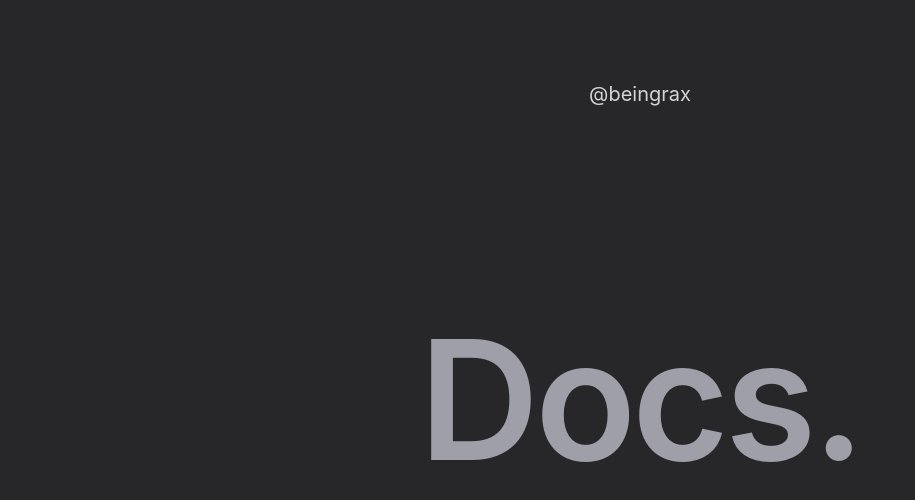
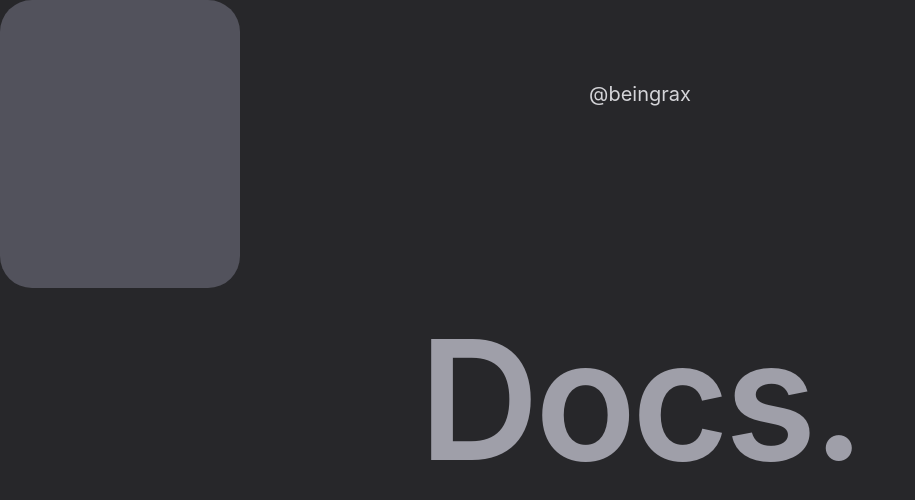
Before and after one commit to Rajaryan99/Docs-mini-app-react-framer-motion, a React (Vite) app: page / in a window 1280 px wide. Shown: the top 500 px of the page, without its empty margins (0-915 px from the left). Built offline with nearby package versions, Linux system fonts and the light colour scheme.

Commit message:
added a card componnets

```diff
--- /dev/null
+++ b/src/components/Card.jsx
@@ -0,0 +1,14 @@
+import React from 'react'
+
+export default function Card() {
+  return (
+      <>
+          <div className='w-60 h-72 rounded-4xl  bg-zinc-600'>
+
+
+
+          </div>
+
+      </>
+  )
+}
--- a/src/components/Forground.jsx
+++ b/src/components/Forground.jsx
@@ -1,10 +1,12 @@
 import React from 'react'
+import Card from './Card'
 
 export default function Forground() {
     return (
       <>
-            <div className='fixed top-0 left-0 w-full h-full   z-10'>
+        <div className='fixed top-0 left-0 w-full h-full   z-10'>
 
+          <Card/>
             </div>
         </>
   )
```
